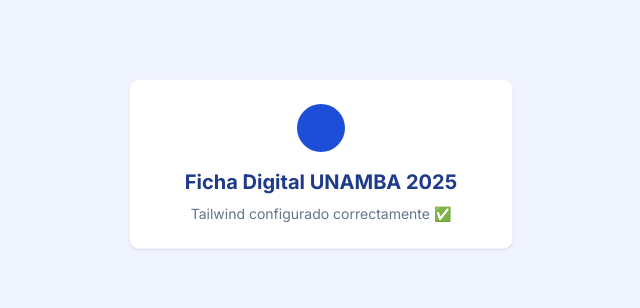
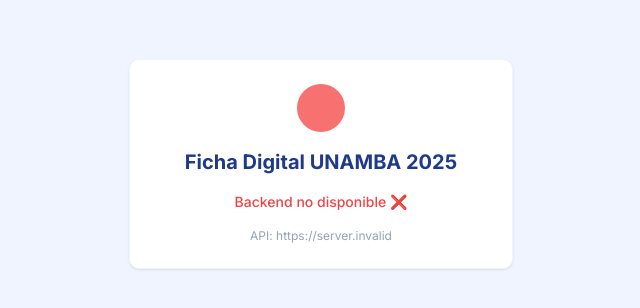
Before and after one commit to ErickHBorda/registro_datos_ft, a React (Vite) app: page / in a window 1280 px wide. Shown: the part 236-544 px from the top of the page, without its empty margins (319-959 px from the left). Built offline with nearby package versions, Linux system fonts and the light colour scheme; no server answers.

Commit message:
Verficar conexion

```diff
--- a/src/App.jsx
+++ b/src/App.jsx
@@ -1,13 +1,34 @@
+// src/App.jsx — prueba de conexión al backend
+import { useEffect, useState } from "react"
+import { checkBackend } from "./services/api"
+
 export default function App() {
+  const [estado, setEstado] = useState("Verificando conexión...")
+  const [ok, setOk]         = useState(null)
+
+  useEffect(() => {
+    checkBackend()
+      .then(() => { setEstado("Backend conectado ✅"); setOk(true)  })
+      .catch(() => { setEstado("Backend no disponible ❌"); setOk(false) })
+  }, [])
+
   return (
     <div className="min-h-screen bg-unamba-light flex items-center justify-center">
-      <div className="form-card max-w-sm w-full text-center">
-        <div className="w-12 h-12 bg-primary-600 rounded-full mx-auto mb-4" />
+      <div className="form-card max-w-sm w-full text-center space-y-4">
+        <div className={`w-12 h-12 rounded-full mx-auto
+          ${ok === true  ? "bg-green-500" :
+            ok === false ? "bg-red-400"   : "bg-slate-300 animate-pulse"}`}
+        />
         <h1 className="text-xl font-bold text-unamba-blue">
           Ficha Digital UNAMBA 2025
         </h1>
-        <p className="text-sm text-slate-500 mt-2">
-          Tailwind configurado correctamente ✅
+        <p className={`text-sm font-medium
+          ${ok === true  ? "text-green-600" :
+            ok === false ? "text-red-500"   : "text-slate-500"}`}>
+          {estado}
+        </p>
+        <p className="text-xs text-slate-400">
+          API: {import.meta.env.VITE_API_URL}
         </p>
       </div>
     </div>
```
